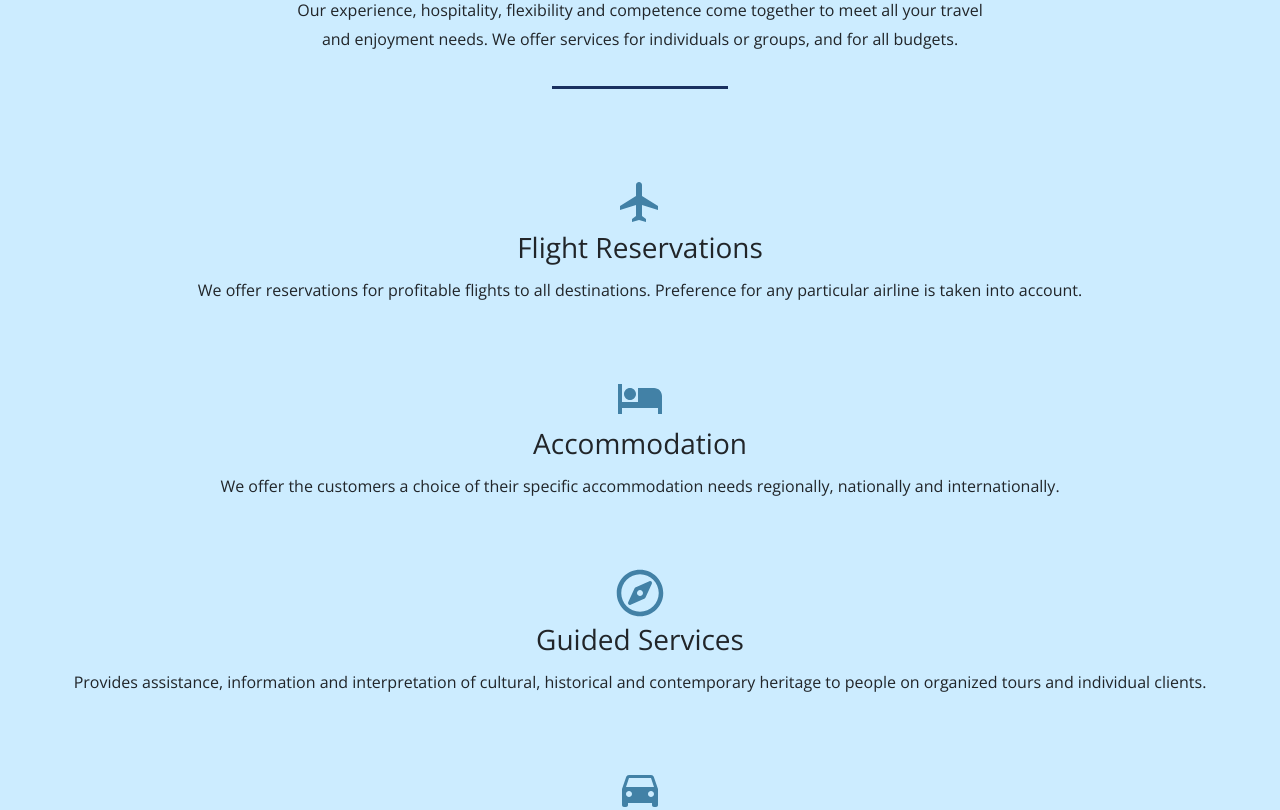
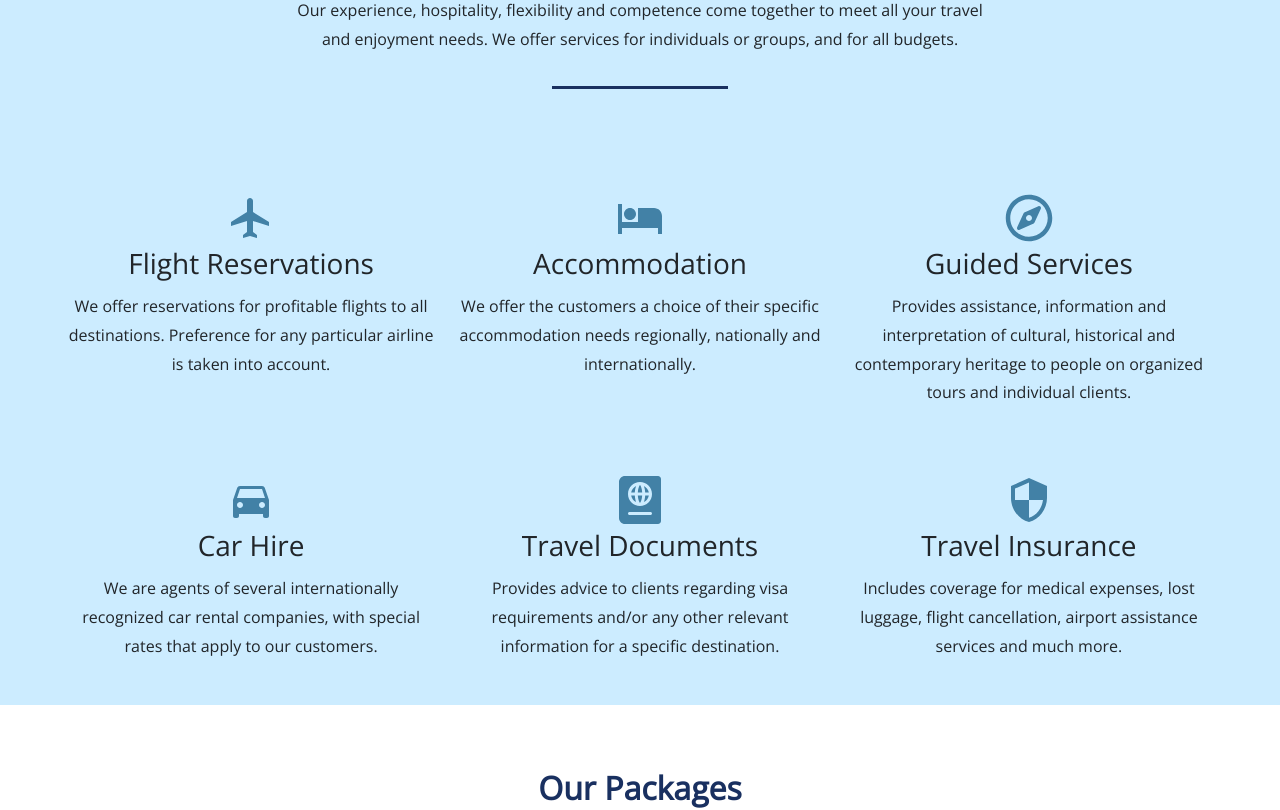
Before and after one commit to TBM85/Demo-World-Travel, a React (Create React App) app: page / in a window 1280 px wide. Shown: the part 1740-2550 px from the top of the page. Built offline with nearby package versions, Linux system fonts and the light colour scheme.

Commit message:
Fix the responsive Services component

```diff
--- a/src/scss/App.scss
+++ b/src/scss/App.scss
@@ -21,9 +21,13 @@
     padding: 2.5em 0 0.5em;
   }
   #services {
-    .grid li {
+    .grid {
+      margin-bottom: 1em;
+      margin-top: 0;
+      li {
         flex-basis: 100%;
         padding: 0.4em;
+      }
     }
     padding: 2.5em 1em 0.5em;
   }
@@ -44,9 +48,15 @@
       width: 70%;
     }
   }
-  #services .grid li {
+  #services {
+    .grid {
+      margin-bottom: 0;
+      margin-top: 1em;
+      li {
         flex-basis: 50%;
         padding: 0.75em;
+      }
+    }
   }
 }
 /* Large devices (desktops, 991px and down) */
@@ -214,10 +224,14 @@ section {
 
 /* SERVICES */
 #services {
-  .grid li {
+  .grid {
+    width: 100%;
+    @include center;
+    li {
       list-style: none;
       h3 {
         margin: 0.2em 0 0.4em;
+      }
     }
   }
   svg {
```
Lines whose indentation alone changed are shown as unchanged.
